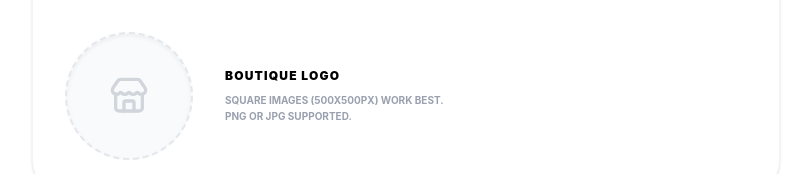
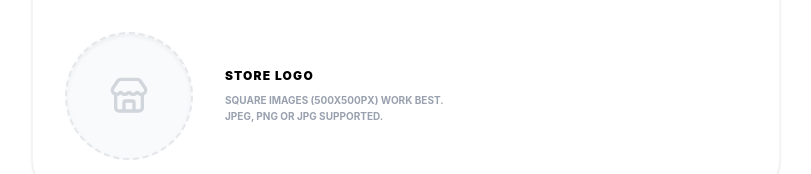
Before and after one commit to bolujolayemi-a11y/vendra_e-commerce, a Next.js app: page /dashboard/settings in a window 1280 px wide. Shown: the part 271-445 px from the top of the page, without its empty margins (234-1045 px from the left). Built offline with nearby package versions, Linux system fonts and the light colour scheme; no server answers.

Commit message:
feat: update

```diff
--- a/src/app/dashboard/settings/page.tsx
+++ b/src/app/dashboard/settings/page.tsx
@@ -197,9 +197,9 @@ export default function SettingsPage() {
               </label>
             </div>
             <div className="text-center md:text-left space-y-2">
-              <p className="font-black uppercase text-xs tracking-widest text-black">Boutique Logo</p>
+              <p className="font-black uppercase text-xs tracking-widest text-black">Store Logo</p>
               <p className="text-gray-400 text-[10px] font-bold uppercase leading-relaxed max-w-[240px]">
-                Square images (500x500px) work best. PNG or JPG supported.
+                Square images (500x500px) work best. JPEG, PNG or JPG supported.
               </p>
             </div>
           </div>
--- a/src/app/globals.css
+++ b/src/app/globals.css
@@ -1,9 +1,22 @@
 @import "tailwindcss";
 
 @theme {
-  /* The "Shopify" Black */
+  /* The "Ink" Black */
   --color-vendra-black: #1a1a1a;
-  --color-vendra-gray: #f6f6f6;
+
+  /* Premium Neutrals */
+  --color-vendra-paper: #fbfbf9;   /* Warm off-white for backgrounds */
+  --color-vendra-sand: #f4f4f0;    /* For secondary sections/cards */
+  --color-vendra-border: #eeeeee;
+
+  /* Accents (Use sparingly for a "Pop") */
+  --color-vendra-accent: #d4af37;  /* Muted Gold for 'Featured' badges */
+  --color-vendra-success: #25d366; /* WhatsApp Green */
+
+  /* Depth */
+  --shadow-vendra-soft: 0 8px 30px rgba(0, 0, 0, 0.04);
+  --shadow-vendra-float: 0 20px 40px rgba(0, 0, 0, 0.08);
+
 
   /* Typography */
   --font-sans: "Inter", ui-sans-serif, system-ui;
@@ -13,6 +26,19 @@
 }
 
 :root {
-  background: white;
+  background-color: var(--color-vendra-paper);
   color: var(--color-vendra-black);
+  -webkit-font-smoothing: antialiased;
 }
+
+/* Make images look premium */
+img {
+  filter: contrast(1.02) brightness(0.98);
+  transition: transform 0.7s cubic-bezier(0.4, 0, 0.2, 1);
+}
+
+/* Selection color - The "Boutique" feel */
+::selection {
+  background: var(--color-vendra-black);
+  color: white;
+}
```
Also changed, not shown: 1 other file (tests, documents, lock files or other folders).
